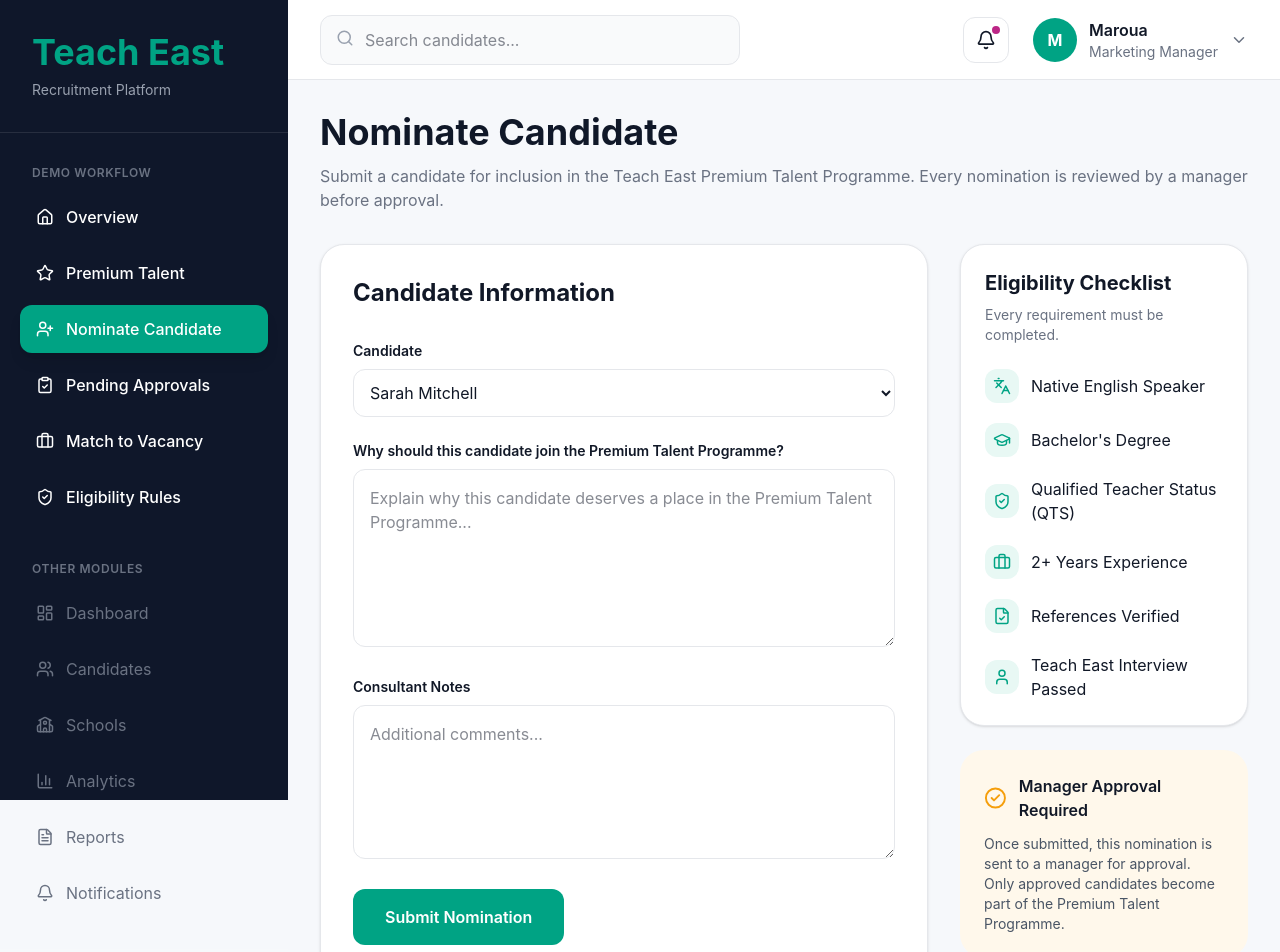
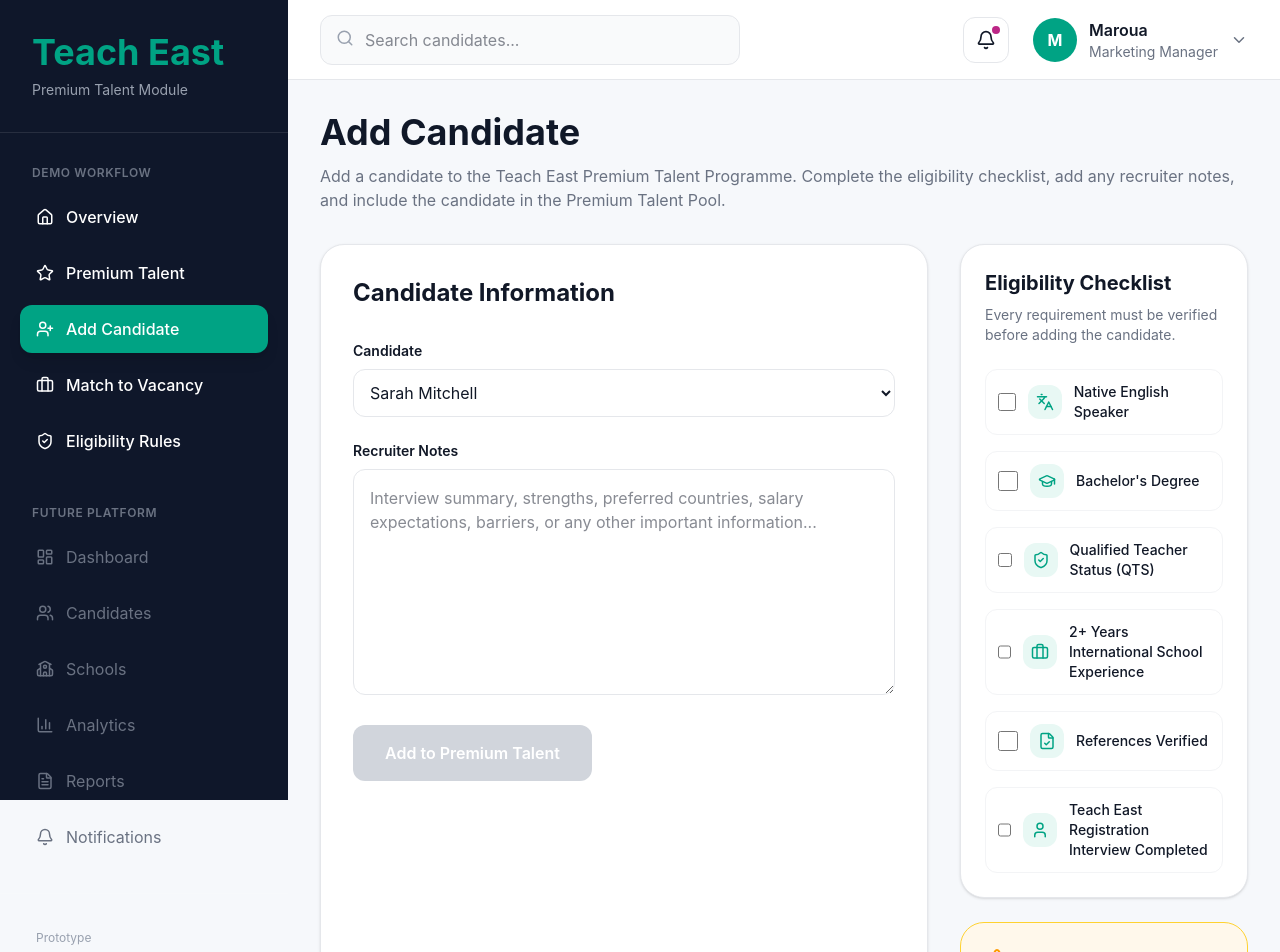
Before and after one commit to Maroua-27/premium-talent, a Next.js app: page /nominations in a window 1280 px wide. Shown: the top 952 px of the page. Built offline with nearby package versions, Linux system fonts and the light colour scheme.

Commit message:
Final CEO feedback updates

```diff
--- a/app/nominations/page.tsx
+++ b/app/nominations/page.tsx
@@ -9,12 +9,13 @@
         <div className="mb-8">
 
           <h1 className="text-4xl font-bold text-gray-900">
-            Nominate Candidate
+            Add Candidate
           </h1>
 
           <p className="mt-3 text-gray-500">
-            Submit a candidate for inclusion in the Teach East Premium Talent Programme.
-            Every nomination is reviewed by a manager before approval.
+            Add a candidate to the Teach East Premium Talent Programme.
+            Complete the eligibility checklist, add any recruiter notes,
+            and include the candidate in the Premium Talent Pool.
           </p>
 
         </div>
--- a/app/overview/page.tsx
+++ b/app/overview/page.tsx
@@ -2,7 +2,6 @@
 import {
   Star,
   UserPlus,
-  ClipboardCheck,
   Briefcase,
   ShieldCheck,
   Users,
@@ -21,25 +20,17 @@
     color: "bg-emerald-500",
   },
   {
-    title: "Nominate Candidate",
+    title: "Add Candidate",
     description:
-      "Submit consultants' nominations for review.",
+      "Add a qualified teacher directly into the Premium Talent Programme.",
     href: "/nominations",
     icon: UserPlus,
     color: "bg-sky-500",
   },
   {
-    title: "Pending Approvals",
-    description:
-      "Manager reviews Premium Talent nominations.",
-    href: "/pending-approvals",
-    icon: ClipboardCheck,
-    color: "bg-amber-500",
-  },
-  {
     title: "Match to Vacancy",
     description:
-      "Submit Premium Talent candidates to vacancies.",
+      "Match Premium Talent candidates to suitable vacancies.",
     href: "/match",
     icon: Briefcase,
     color: "bg-violet-500",
@@ -47,7 +38,7 @@
   {
     title: "Eligibility Rules",
     description:
-      "Configure Premium Talent requirements.",
+      "Configure Premium Talent eligibility requirements.",
     href: "/settings",
     icon: ShieldCheck,
     color: "bg-teal-500",
@@ -57,6 +48,7 @@
 export default function OverviewPage() {
   return (
     <main className="min-h-screen bg-[#F6F8FB]">
+
       <div className="mx-auto max-w-7xl px-8 py-10">
 
         <div className="mb-12">
@@ -66,14 +58,16 @@
           </p>
 
           <h1 className="mt-3 text-5xl font-bold">
-            Recruitment Platform
+            Premium Talent
           </h1>
 
           <p className="mt-4 text-lg text-gray-600">
-            Premium Talent Module Prototype
+            Interactive prototype for managing Teach East&apos;s highest-quality candidates.
           </p>
 
         </div>
+
+        {/* Statistics */}
 
         <div className="grid gap-6 md:grid-cols-4">
 
@@ -85,8 +79,8 @@
           />
 
           <StatCard
-            title="Pending Approvals"
-            value="12"
+            title="40-Day Reviews Due"
+            value="8"
             icon={Clock3}
             color="text-amber-500"
           />
@@ -107,13 +101,15 @@
 
         </div>
 
+        {/* Modules */}
+
         <div className="mt-14">
 
           <h2 className="mb-6 text-3xl font-bold">
             Premium Talent Modules
           </h2>
 
-          <div className="grid gap-8 md:grid-cols-2 lg:grid-cols-3">
+          <div className="grid gap-8 md:grid-cols-2 lg:grid-cols-2">
 
             {modules.map((module) => {
 
@@ -161,11 +157,19 @@
           </div>
 
         </div>
-                <div className="mt-16 rounded-3xl bg-[#0F172A] p-10 text-white">
+
+        {/* Workflow */}
+
+        <div className="mt-16 rounded-3xl bg-[#0F172A] p-10 text-white">
 
           <h2 className="text-3xl font-bold">
             Premium Talent Workflow
           </h2>
+
+          <p className="mt-3 text-gray-300">
+            A simplified workflow for identifying, maintaining and placing
+            Teach East&apos;s highest-quality candidates.
+          </p>
 
           <div className="mt-8 grid gap-8 md:grid-cols-5">
 
@@ -176,11 +180,12 @@
               </div>
 
               <h3 className="mt-3 font-semibold">
-                Nominate
+                Add Candidate
               </h3>
 
               <p className="mt-2 text-sm text-gray-300">
-                Consultant submits a Premium Talent nomination.
+                Recruiters add qualified teachers directly into the Premium
+                Talent workflow.
               </p>
 
             </div>
@@ -192,27 +197,29 @@
               </div>
 
               <h3 className="mt-3 font-semibold">
-                Approve
+                Eligibility Check
               </h3>
 
               <p className="mt-2 text-sm text-gray-300">
-                Manager reviews and approves the nomination.
+                Verify every Premium Talent requirement has been completed
+                before adding the candidate.
               </p>
 
             </div>
-
-            <div>
+                        <div>
 
               <div className="text-5xl font-bold text-[#00A384]">
                 3
               </div>
 
               <h3 className="mt-3 font-semibold">
-                Premium Pool
+                Premium Talent Pool
               </h3>
 
               <p className="mt-2 text-sm text-gray-300">
-                Candidate joins the Premium Talent database.
+                Qualified candidates are immediately added to the Premium
+                Talent Pool with no subject limits and enter a 40-day
+                profile review cycle.
               </p>
 
             </div>
@@ -224,11 +231,13 @@
               </div>
 
               <h3 className="mt-3 font-semibold">
-                Match
+                Match to Vacancy
               </h3>
 
               <p className="mt-2 text-sm text-gray-300">
-                Match candidates with suitable vacancies.
+                Recruiters match Premium Talent candidates to suitable
+                vacancies using curriculum, availability and recruiter
+                insights.
               </p>
 
             </div>
@@ -240,11 +249,13 @@
               </div>
 
               <h3 className="mt-3 font-semibold">
-                Placement
+                School Submission
               </h3>
 
               <p className="mt-2 text-sm text-gray-300">
-                Candidate is shortlisted for interview.
+                Submit shortlisted candidates to partner schools and
+                continue tracking their progress throughout the recruitment
+                process.
               </p>
 
             </div>
@@ -253,23 +264,25 @@
 
         </div>
 
+        {/* Features */}
+
         <div className="mt-16 rounded-3xl border border-gray-200 bg-white p-8 shadow-sm">
 
           <h2 className="text-2xl font-bold">
-            Prototype Features
+            Current Prototype Features
           </h2>
 
           <div className="mt-8 grid gap-4 md:grid-cols-2">
 
             {[
               "Premium Talent Pool",
-              "Candidate Nominations",
-              "Pending Approvals",
+              "Add Candidate",
+              "Eligibility Checklist",
               "Match to Vacancy",
               "Candidate Drawer",
-              "Eligibility Rules",
+              "40-Day Profile Reviews",
+              "Previous Premium Status",
               "Vacancy Ownership",
-              "Profile Freshness Tracking",
             ].map((feature) => (
 
               <div
--- a/components/dashboard/EligibilityCriteria.tsx
+++ b/components/dashboard/EligibilityCriteria.tsx
@@ -5,6 +5,7 @@
   FileCheck,
   Briefcase,
   ShieldCheck,
+  AlertTriangle,
 } from "lucide-react";
 
 const criteria = [
@@ -37,15 +38,17 @@
 export default function EligibilityCriteria() {
   return (
     <div className="rounded-3xl border border-gray-200 bg-white p-6 shadow-sm">
+
       <h2 className="text-lg font-bold text-gray-900">
         Premium Eligibility
       </h2>
 
       <p className="mt-1 text-sm text-gray-500">
-        Every requirement must be met before a consultant can nominate a candidate.
+        Every Premium Talent candidate must meet all eligibility requirements.
       </p>
 
       <div className="mt-6 space-y-4">
+
         {criteria.map((item) => {
           const Icon = item.icon;
 
@@ -54,26 +57,57 @@
               key={item.title}
               className="flex items-center gap-3"
             >
+
               <div className="rounded-xl bg-[#E8F8F4] p-2">
+
                 <Icon
                   size={18}
                   className="text-[#00A384]"
                 />
+
               </div>
 
               <span className="text-sm font-medium">
                 {item.title}
               </span>
+
             </div>
           );
         })}
+
       </div>
 
-      <div className="mt-6 rounded-2xl bg-[#FFF7ED] p-4">
-        <p className="text-sm font-medium text-amber-700">
-          Consultants cannot nominate a candidate unless every requirement has been completed.
-        </p>
+      <div className="mt-6 rounded-2xl border border-amber-200 bg-[#FFF8EB] p-5">
+
+        <div className="flex items-start gap-3">
+
+          <AlertTriangle
+            size={20}
+            className="mt-0.5 text-amber-500"
+          />
+
+          <div>
+
+            <h3 className="font-semibold text-amber-700">
+              Before Adding
+            </h3>
+
+            <p className="mt-2 text-sm leading-6 text-gray-700">
+              Please ensure every eligibility requirement has been fully
+              verified before adding a candidate to the Premium Talent Pool.
+              Premium profiles remain active for <strong>40 days</strong>,
+              after which a catch-up review is required. If no review is
+              completed, the candidate is automatically returned to the
+              standard Teach East database while retaining their Premium
+              Talent history.
+            </p>
+
+          </div>
+
+        </div>
+
       </div>
+
     </div>
   );
 }
--- a/components/dashboard/SubjectCard.tsx
+++ b/components/dashboard/SubjectCard.tsx
@@ -8,77 +8,79 @@
 
 interface Props {
   subject: string;
-  current: number;
-  max: number;
+  count: number;
 }
 
 export default function SubjectCard({
   subject,
-  current,
-  max,
+  count,
 }: Props) {
-  const percentage = (current / max) * 100;
-
-  let color = "#00A384";
-
-  if (current < 20) color = "#EF4444";
-  else if (current < 40) color = "#F59E0B";
 
   const getIcon = () => {
     switch (subject) {
       case "Primary":
-        return <School size={18} color="#00A384" />;
+        return <School size={20} color="#00A384" />;
 
       case "English":
-        return <BookOpen size={18} color="#8B5CF6" />;
+        return <BookOpen size={20} color="#8B5CF6" />;
 
       case "Mathematics":
-        return <Calculator size={18} color="#10B981" />;
+        return <Calculator size={20} color="#10B981" />;
 
       case "Science":
-        return <FlaskConical size={18} color="#3B82F6" />;
+        return <FlaskConical size={20} color="#3B82F6" />;
 
       case "Leadership":
-        return <Crown size={18} color="#F59E0B" />;
+        return <Crown size={20} color="#F59E0B" />;
 
       default:
-        return <School size={18} color="#00A384" />;
+        return <School size={20} color="#00A384" />;
     }
   };
 
   return (
-    <div className="rounded-2xl border border-gray-200 bg-white p-5 shadow-sm transition hover:shadow-md">
+    <div className="rounded-2xl border border-gray-200 bg-white p-5 shadow-sm transition hover:-translate-y-1 hover:shadow-lg">
+
       <div className="flex items-center justify-between">
 
         <div className="flex items-center gap-3">
 
-          <div className="rounded-xl bg-gray-50 p-2">
+          <div className="rounded-xl bg-gray-50 p-3">
             {getIcon()}
           </div>
 
-          <span className="font-medium text-gray-700">
-            {subject}
-          </span>
+          <div>
+
+            <h3 className="font-semibold text-gray-900">
+              {subject}
+            </h3>
+
+            <p className="text-sm text-gray-500">
+              Premium Talent
+            </p>
+
+          </div>
 
         </div>
 
-        <span className="font-semibold text-gray-900">
-          {current} / {max}
+        <span className="rounded-full bg-[#E8F8F4] px-3 py-1 text-xs font-semibold text-[#00A384]">
+          Unlimited
         </span>
 
       </div>
 
-      <div className="mt-5 h-2 overflow-hidden rounded-full bg-gray-200">
+      <div className="mt-6">
 
-        <div
-          className="h-2 rounded-full transition-all"
-          style={{
-            width: `${percentage}%`,
-            backgroundColor: color,
-          }}
-        />
+        <p className="text-4xl font-bold text-gray-900">
+          {count}
+        </p>
+
+        <p className="mt-1 text-sm text-gray-500">
+          Premium Candidates
+        </p>
 
       </div>
+
     </div>
   );
 }
--- a/components/layout/DashboardHeader.tsx
+++ b/components/layout/DashboardHeader.tsx
@@ -1,3 +1,4 @@
+import Link from "next/link";
 import {
   CalendarDays,
   Users,
@@ -13,46 +14,56 @@
 
   return (
     <div className="mb-8 flex items-start justify-between">
+
       <div>
+
         <div className="flex items-center gap-3">
+
           <h1 className="text-4xl font-bold text-gray-900">
-            Premium Talent Programme
+            Premium Talent Module
           </h1>
 
           <span className="rounded-full bg-[#E8F8F4] px-3 py-1 text-xs font-semibold text-[#00A384]">
             Internal
           </span>
+
         </div>
 
         <p className="mt-3 max-w-3xl text-gray-500">
-          A curated network of Teach East&#39;s highest-quality educators,
-          continuously maintained and ready for international placement.
+          A curated network of Teach East&apos;s highest-quality educators,
+          continuously maintained, reviewed every 40 days and ready for
+          international placement.
         </p>
 
         <div className="mt-5 flex items-center gap-6 text-sm text-gray-500">
+
           <div className="flex items-center gap-2">
+
             <CalendarDays size={16} />
 
             {today}
+
           </div>
 
           <div className="flex items-center gap-2">
+
             <Users size={16} />
 
             248 Active Premium Teachers
+
           </div>
+
         </div>
+
       </div>
 
-      <div className="flex gap-3">
-        <button className="rounded-xl border border-gray-200 bg-white px-5 py-3 font-medium shadow-sm transition hover:bg-gray-50">
-          Export
-        </button>
+      <Link
+        href="/nominations"
+        className="rounded-xl bg-[#00A384] px-6 py-3 font-semibold text-white shadow-lg transition hover:opacity-90"
+      >
+        + Add Candidate
+      </Link>
 
-        <button className="rounded-xl bg-[#00A384] px-6 py-3 font-semibold text-white shadow-lg transition hover:opacity-90">
-          + Nominate Candidate
-        </button>
-      </div>
     </div>
   );
 }
--- a/components/layout/Sidebar.tsx
+++ b/components/layout/Sidebar.tsx
@@ -6,7 +6,6 @@
   Home,
   Star,
   UserPlus,
-  ClipboardCheck,
   Briefcase,
   ShieldCheck,
   LayoutDashboard,
@@ -29,14 +28,9 @@
     icon: Star,
   },
   {
-    name: "Nominate Candidate",
+    name: "Add Candidate",
     href: "/nominations",
     icon: UserPlus,
-  },
-  {
-    name: "Pending Approvals",
-    href: "/pending-approvals",
-    icon: ClipboardCheck,
   },
   {
     name: "Match to Vacancy",
@@ -96,7 +90,7 @@
         </Link>
 
         <p className="mt-2 text-sm text-gray-400">
-          Recruitment Platform
+          Premium Talent Module
         </p>
 
       </div>
@@ -137,12 +131,12 @@
 
         </div>
 
-        {/* Future Modules */}
+        {/* Future Platform */}
 
         <div>
 
           <p className="mb-3 px-3 text-xs font-semibold uppercase tracking-wider text-gray-500">
-            Other Modules
+            Future Platform
           </p>
 
           <div className="space-y-2">
@@ -178,7 +172,7 @@
           </p>
 
           <p className="mt-1 font-semibold">
-            Premium Talent v1.0
+            Premium Talent Module
           </p>
 
           <p className="mt-1 text-xs text-gray-500">
--- a/components/nominations/NominationForm.tsx
+++ b/components/nominations/NominationForm.tsx
@@ -1,16 +1,56 @@
 "use client";
 
+import { useState } from "react";
 import {
-  CheckCircle2,
-  User,
-  GraduationCap,
+  AlertTriangle,
   Briefcase,
   FileCheck,
+  GraduationCap,
   Languages,
   ShieldCheck,
+  User,
 } from "lucide-react";
 
+const checklistItems = [
+  {
+    icon: <Languages size={18} />,
+    text: "Native English Speaker",
+  },
+  {
+    icon: <GraduationCap size={18} />,
+    text: "Bachelor's Degree",
+  },
+  {
+    icon: <ShieldCheck size={18} />,
+    text: "Qualified Teacher Status (QTS)",
+  },
+  {
+    icon: <Briefcase size={18} />,
+    text: "2+ Years International School Experience",
+  },
+  {
+    icon: <FileCheck size={18} />,
+    text: "References Verified",
+  },
+  {
+    icon: <User size={18} />,
+    text: "Teach East Registration Interview Completed",
+  },
+];
+
 export default function NominationForm() {
+  const [checked, setChecked] = useState<boolean[]>(
+    new Array(checklistItems.length).fill(false)
+  );
+
+  const allChecked = checked.every(Boolean);
+
+  const toggleItem = (index: number) => {
+    setChecked((current) =>
+      current.map((value, i) => (i === index ? !value : value))
+    );
+  };
+
   return (
     <div className="grid grid-cols-12 gap-8">
 
@@ -41,33 +81,26 @@
           <div>
 
             <label className="mb-2 block text-sm font-semibold">
-              Why should this candidate join the Premium Talent Programme?
+              Recruiter Notes
             </label>
 
             <textarea
-              rows={6}
+              rows={8}
               className="w-full rounded-xl border border-gray-200 p-4"
-              placeholder="Explain why this candidate deserves a place in the Premium Talent Programme..."
+              placeholder="Interview summary, strengths, preferred countries, salary expectations, barriers, or any other important information..."
             />
 
           </div>
 
-          <div>
-
-            <label className="mb-2 block text-sm font-semibold">
-              Consultant Notes
-            </label>
-
-            <textarea
-              rows={5}
-              className="w-full rounded-xl border border-gray-200 p-4"
-              placeholder="Additional comments..."
-            />
-
-          </div>
-
-          <button className="rounded-xl bg-[#00A384] px-8 py-4 font-semibold text-white transition hover:opacity-90">
-            Submit Nomination
+          <button
+            disabled={!allChecked}
+            className={`rounded-xl px-8 py-4 font-semibold text-white transition ${
+              allChecked
+                ? "bg-[#00A384] hover:opacity-90"
+                : "cursor-not-allowed bg-gray-300"
+            }`}
+          >
+            Add to Premium Talent
           </button>
 
         </div>
@@ -85,60 +118,58 @@
           </h2>
 
           <p className="mt-2 text-sm text-gray-500">
-            Every requirement must be completed.
+            Every requirement must be verified before adding the candidate.
           </p>
 
-          <div className="mt-6 space-y-5">
+          <div className="mt-6 space-y-4">
 
-            <Checklist
-              icon={<Languages size={18} />}
-              text="Native English Speaker"
-            />
+            {checklistItems.map((item, index) => (
 
-            <Checklist
-              icon={<GraduationCap size={18} />}
-              text="Bachelor's Degree"
-            />
+              <label
+                key={item.text}
+                className="flex cursor-pointer items-center gap-3 rounded-xl border border-gray-100 p-3 transition hover:bg-gray-50"
+              >
 
-            <Checklist
-              icon={<ShieldCheck size={18} />}
-              text="Qualified Teacher Status (QTS)"
-            />
+                <input
+                  type="checkbox"
+                  checked={checked[index]}
+                  onChange={() => toggleItem(index)}
+                  className="h-5 w-5 accent-[#00A384]"
+                />
 
-            <Checklist
-              icon={<Briefcase size={18} />}
-              text="2+ Years Experience"
-            />
+                <div className="rounded-xl bg-[#E8F8F4] p-2 text-[#00A384]">
+                  {item.icon}
+                </div>
 
-            <Checklist
-              icon={<FileCheck size={18} />}
-              text="References Verified"
-            />
+                <span className="text-sm font-medium">
+                  {item.text}
+                </span>
 
-            <Checklist
-              icon={<User size={18} />}
-              text="Teach East Interview Passed"
-            />
+              </label>
+
+            ))}
 
           </div>
 
         </div>
 
-        <div className="rounded-3xl bg-[#FFF8EB] p-6">
+        <div className="rounded-3xl border border-amber-300 bg-[#FFF8EB] p-6">
 
           <div className="flex items-center gap-3">
 
-            <CheckCircle2 className="text-[#F59E0B]" />
+            <AlertTriangle className="text-amber-500" />
 
             <h3 className="font-semibold">
-              Manager Approval Required
+              Before Adding
             </h3>
 
           </div>
 
-          <p className="mt-3 text-sm text-gray-600">
-            Once submitted, this nomination is sent to a manager for approval.
-            Only approved candidates become part of the Premium Talent Programme.
+          <p className="mt-3 text-sm leading-6 text-gray-700">
+            Please ensure every eligibility requirement has been fully
+            verified. Premium Talent candidates are added immediately and
+            remain active for a 40-day review cycle before a follow-up is
+            required.
           </p>
 
         </div>
@@ -148,23 +179,3 @@
     </div>
   );
 }
-
-function Checklist({
-  icon,
-  text,
-}: {
-  icon: React.ReactNode;
-  text: string;
-}) {
-  return (
-    <div className="flex items-center gap-3">
-
-      <div className="rounded-xl bg-[#E8F8F4] p-2 text-[#00A384]">
-        {icon}
-      </div>
-
-      <span>{text}</span>
-
-    </div>
-  );
-}
```
Also changed, not shown: components/dashboard/DashboardStats.tsx (+9 -9 lines), components/dashboard/SubjectCapacityGrid.tsx (+15 -17 lines).
